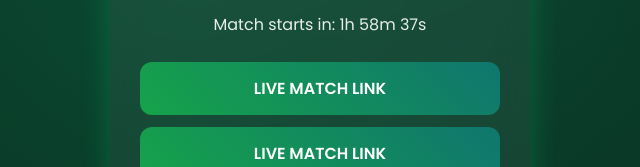
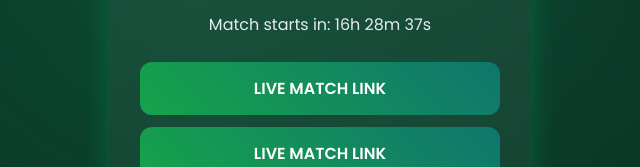
Before and after one commit to tussi601-maker/Hmm, a plain HTML site: page index.html in a window 1280 px wide. Shown: the part 262-429 px from the top of the page, 320-960 px from the left. Drawn offline with Linux system fonts and the light colour scheme.

Commit message:
Update index.html

```diff
--- a/index.html
+++ b/index.html
@@ -107,7 +107,7 @@ body::before{
 </div>
 <script>
 // MATCH START TIME (CHANGE KARNA)
-var matchTime = new Date("Feb 20, 2026 19:30:00").getTime();
+var matchTime = new Date("Feb 16, 2026 10:00:00").getTime();
 var x = setInterval(function() {
   var now = new Date().getTime();
   var distance = matchTime - now;
```
